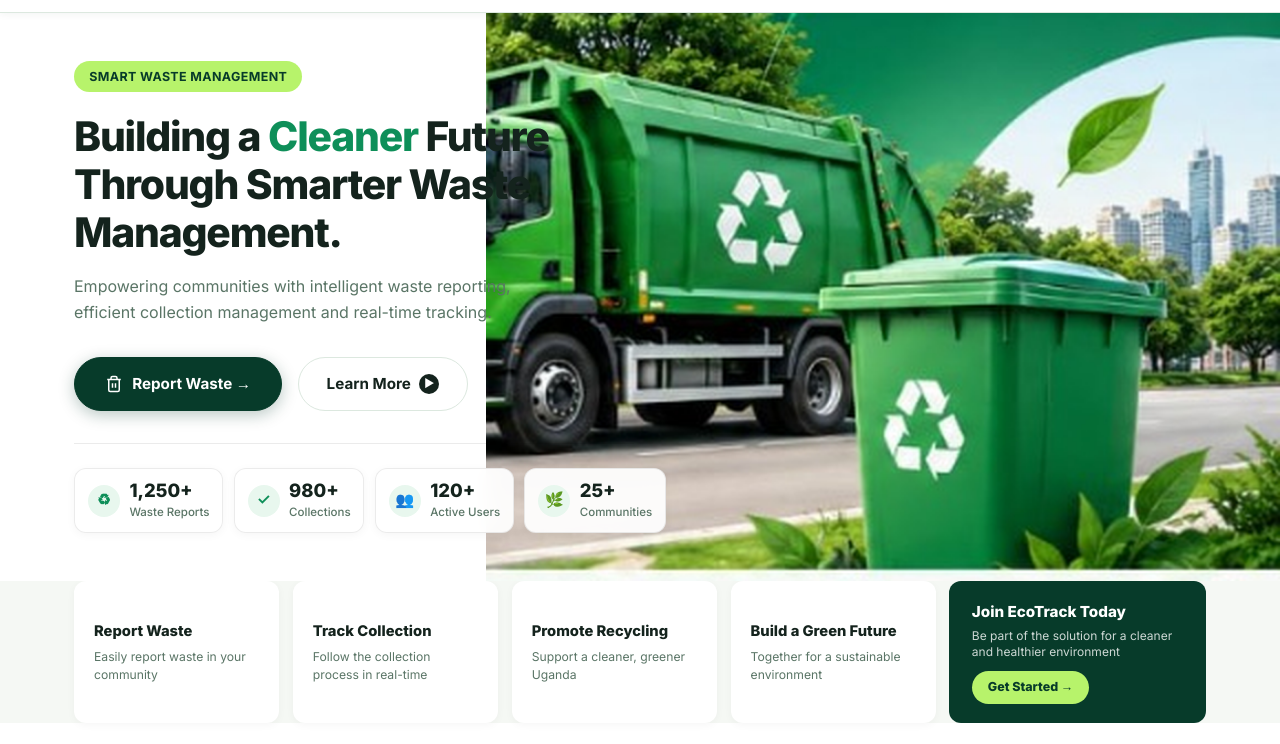
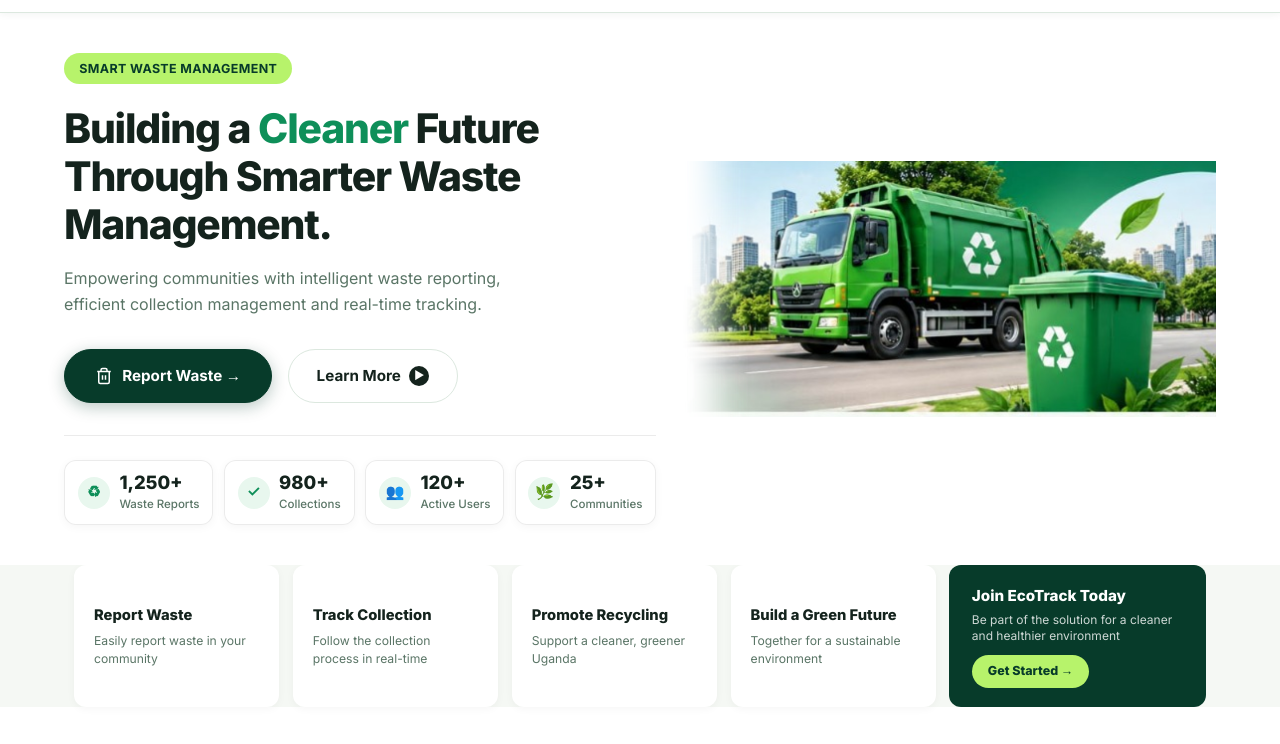
Before and after one commit to Zahabusoleil/waste-management-system, a website: page frontend/index.html in a window 1280 px wide. Shown: the part 56-800 px from the top of the page. Drawn offline with Linux system fonts and the light colour scheme.

Commit message:
Fix hero layout: strict two-column grid preventing text overlap, uncropped truck with smooth alpha dissolve

```diff
--- a/frontend/css/styles.css
+++ b/frontend/css/styles.css
@@ -112,29 +112,30 @@ ul,ol{list-style:none;}
 #mobileMenuToggle:hover{background:var(--sage);}
 
 /* ============================================================
-   HERO SECTION (Full-bleed panoramic hero matching reference)
+   HERO SECTION
 ============================================================ */
 .site-hero{
   background:#fff;overflow:hidden;
-  position:relative;min-height:540px;
+  position:relative;
 }
-.hero-bg-art{
-  position:absolute;top:0;right:0;bottom:0;
-  width:62%;max-width:960px;height:100%;
-  pointer-events:none;z-index:1;
-}
-.hero-bg-img{
-  width:100%;height:100%;
-  object-fit:cover;object-position:right top;display:block;
-}
-.hero-container{
-  position:relative;z-index:2;
-  display:flex;align-items:center;
-  min-height:540px;padding:3rem 1.5rem;
+.hero-content{
+  display:grid;grid-template-columns:1.05fr 0.95fr;
+  align-items:center;
+  max-width:1200px;margin:0 auto;
+  padding:2.5rem 1.5rem;
+  gap:1.5rem;min-height:500px;
 }
 .hero-left{
-  max-width:560px;
-  background:transparent;
+  display:flex;flex-direction:column;justify-content:center;
+  z-index:2;
+}
+.hero-right{
+  display:flex;align-items:center;justify-content:flex-end;
+  position:relative;width:100%;
+}
+.hero-truck-img{
+  width:100%;height:auto;max-height:480px;
+  object-fit:contain;object-position:right center;display:block;
 }
 .hero-eyebrow{
   display:inline-flex;align-items:center;gap:.4rem;
--- a/frontend/index.html
+++ b/frontend/index.html
@@ -42,10 +42,7 @@
      HERO SECTION
 ══════════════════════════════════════════════════════════ -->
 <section class="site-hero" aria-labelledby="heroHeading">
-  <div class="hero-bg-art" aria-hidden="true">
-    <img src="images/hero-seamless.png" alt="" class="hero-bg-img" />
-  </div>
-  <div class="container hero-container">
+  <div class="container hero-content">
     <div class="hero-left">
       <div class="hero-eyebrow">Smart Waste Management</div>
       <h1 id="heroHeading" class="hero-title">Building a <span class="eco">Cleaner</span> Future Through Smarter Waste Management.</h1>
@@ -89,6 +86,13 @@
           </div>
         </div>
       </div>
+    </div>
+    <div class="hero-right" aria-hidden="true">
+      <img
+        src="images/hero-truck-clean.png"
+        alt="EcoTrack Smart Waste Collection Truck"
+        class="hero-truck-img"
+      />
     </div>
   </div>
   <p id="homeMessage" role="alert" hidden style="position:relative;z-index:2;width:min(1180px,calc(100% - 2rem));margin:0 auto;padding:.85rem 1rem;border-radius:12px;"></p>
```
Also changed, not shown: frontend/images/hero-seamless.png (deleted), frontend/images/hero-truck-clean.png (added).
